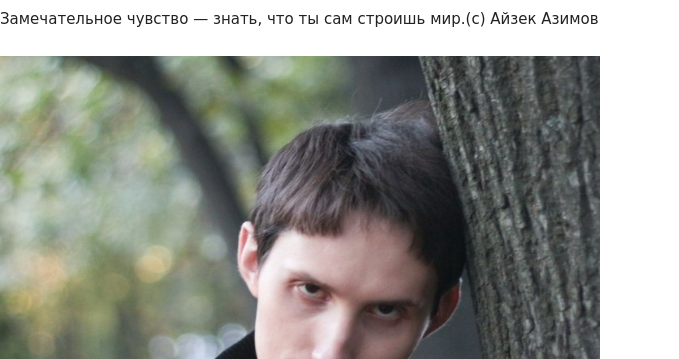
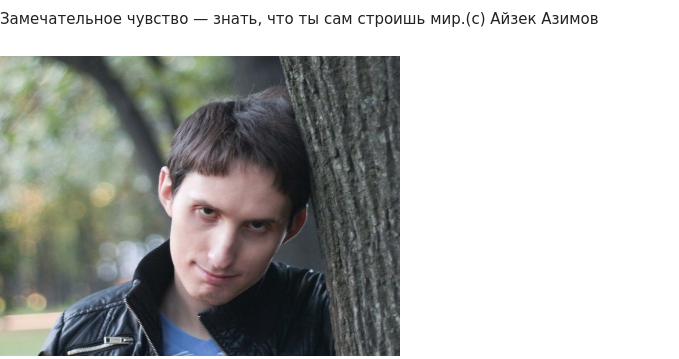
Before and after one commit to BorisGoncharov/resume, a plain HTML site: page index.html in a window 1280 px wide. Shown: the part 146-505 px from the top of the page, without its empty margins (0-679 px from the left). Drawn offline with Linux system fonts and the light colour scheme; a web font is replaced by a local one.

Commit message:
Update index.html

```diff
--- a/index.html
+++ b/index.html
@@ -13,7 +13,7 @@
     <h1>Борис Гончаров</h1>
     <h2>Разработчик на Ruby on Rails</h2>
     <p>Замечательное чувство — знать, что ты сам строишь мир.(с) Айзек Азимов</p>
-    <img src="boriss.jpg" width="600" height="450" alt="[Фото]" />
+    <img src="boriss.jpg" width="400" height="300" alt="[Фото]" />
 </div>
 
 <div>
```
